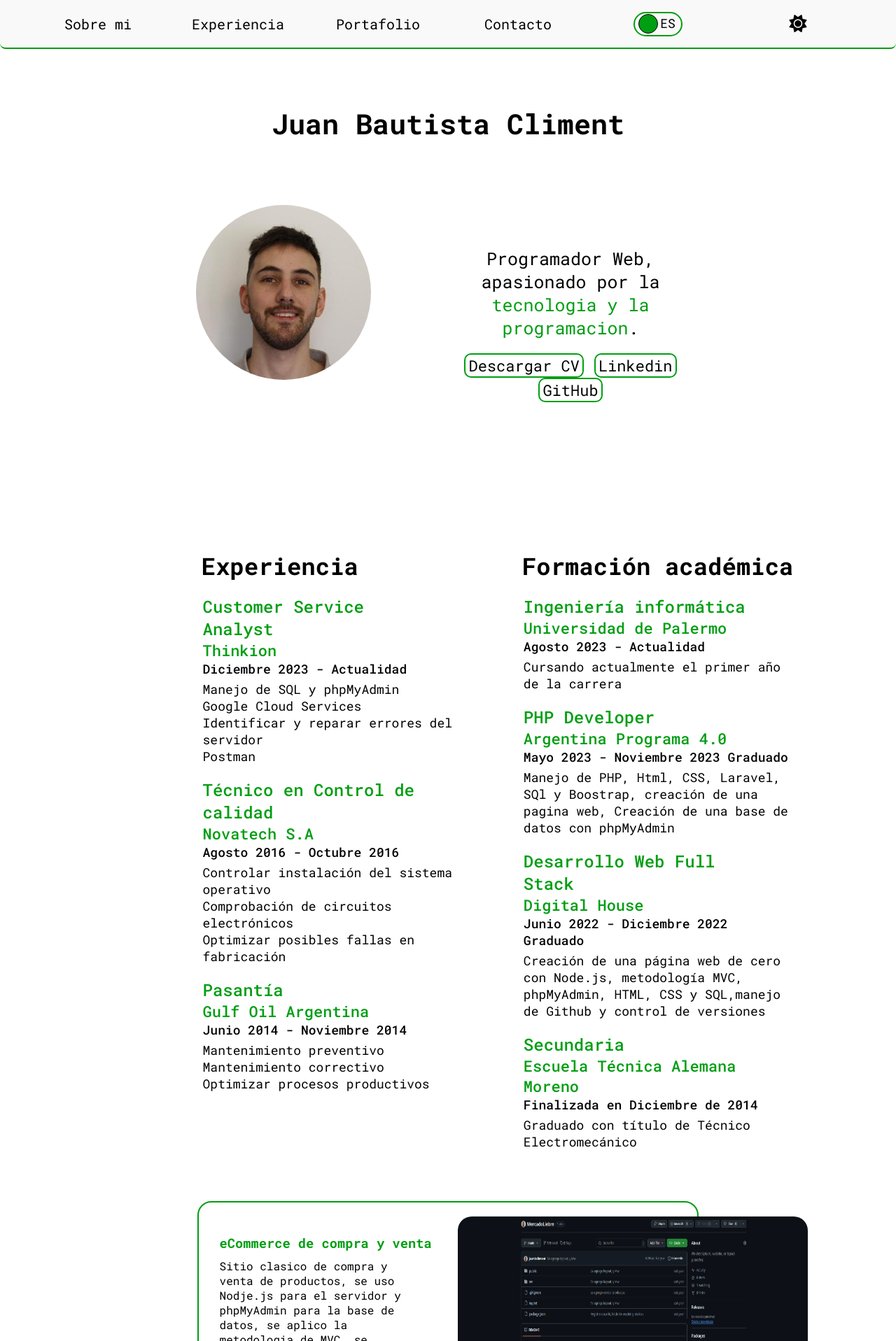
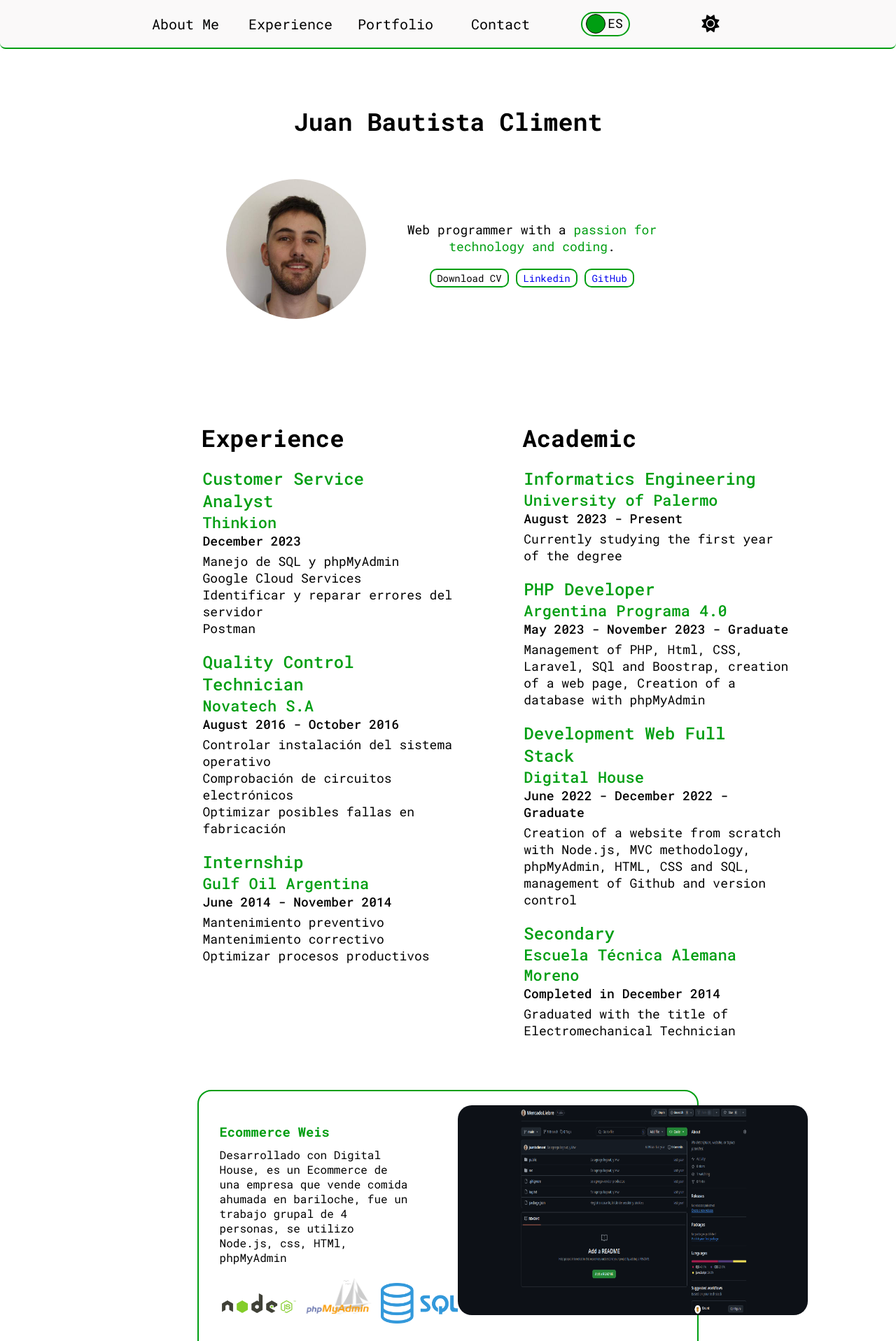
Before and after one commit to juanbcliment/JuanBCliment, a PHP site: page / in a window 1280 px wide. Shown: the top 1917 px of the page at 70% size. Run offline with PHP 8.4, Linux system fonts and the light colour scheme; some libraries are stand-ins or nearby versions.

Commit message:
cv en dos idiomas, idoma por navegador, y comiemzo de responsiv

```diff
--- a/index.html
+++ b/index.html
@@ -4,8 +4,18 @@
 <head>
     <meta charset="UTF-8">
     <meta name="viewport" content="width=device-width, initial-scale=1.0">
-    <link rel="stylesheet" type="text/css" href="/public/css/styles.css">
+  <!--   <link rel="stylesheet" type="text/css" href="/public/css/styles.css">
     <link rel="stylesheet" type="text/css" href="/public/css/styleNavbar.css">
+     -->
+    <link rel="stylesheet" href="/public/css/styles.css">
+    <link rel="stylesheet" href="/public/css/Navbar.css">
+    <link rel="stylesheet" href="/public/css/darkMode.css">
+    <link rel="stylesheet" href="/public/css/presentation.css">
+    <link rel="stylesheet" href="/public/css/experience.css">
+
+
+    <!-- <link rel="stylesheet" href="./pruebagemipremiun.css"> -->
+
     <script src="https://kit.fontawesome.com/4d4e7abfc3.js" crossorigin="anonymous"></script>
     <title>Juan B Climent</title>
 </head>
@@ -15,8 +25,6 @@
     <header>
         <nav class="menu">
             <section class="menu__container">
-
-
                 <ul class="menu__links">
                     <li class="menu__item">
                         <a data-section="navBar" data-value="aboutMe" href="#aboutMe" class="menu__link"></a>
@@ -71,7 +79,7 @@
             </div>
             <div class="introduction">
                 <p class="precentatio-corto" data-section="presentatio" data-value="introduction"></p>
-                <a id="cv-link" href="/public/img/CV-JuanBCliment-DesarrolladorWeb-2024.pdf">
+                <a id="cv-link" href="/public/img/CV-JuanBCliment-DesarrolladorWeb-2024.pdf" target="_blank">
                     <p class="btn-cv" data-section="cv" data-value="description-cv"></p>
                 </a>
                 <a class="boton_git" href="https://www.linkedin.com/in/juanbcliment/">Linkedin</a>
--- a/public/css/styleNavbar.css
+++ b/public/css/Navbar.css
@@ -1,9 +1,10 @@
-header{
+header {
     position: fixed;
     top: 0;
     left: 0;
     width: 100%;
 }
+
 .menu {
     background-color: #FAF9F9;
     height: 70px;
@@ -11,6 +12,7 @@ header{
     border-radius: 0px 0px 8px 8px;
 
 }
+
 .menu__container {
     display: flex;
     align-items: center;
@@ -18,12 +20,14 @@ header{
     margin: 0 auto;
     justify-content: center;
 }
+
 .menu__links {
     height: 100%;
     display: flex;
     align-items: center;
     font-size: 20px;
 }
+
 .menu__item {
 
     list-style: none;
@@ -46,7 +50,7 @@ header{
     background-color: #FAF9F9;
 }
 
-.menu__link:hover{
+.menu__link:hover {
     color: #009E12;
 
 }
@@ -57,7 +61,7 @@ header{
     transition: clip-path .3s;
     clip-path: var(--clip);
     position: absolute;
-   right: 20px;
+    right: 20px;
     bottom: 0;
     width: max-content;
     transform: translateY(100%);
@@ -118,6 +122,7 @@ header{
 .switch_language p:last-child {
     margin-right: 0px;
 }
+
 .switch_language p {
     font-size: 18px;
     margin-top: 2px;
@@ -126,6 +131,7 @@ header{
 
 
 }
+
 .switch_language p.english {
     display: none;
 }
@@ -160,6 +166,7 @@ header{
     left: unset;
 
 }
+
 .border {
     border-radius: 100px;
     width: 25px;
@@ -170,7 +177,7 @@ header{
     padding: 0px 5px;
     color: #000000;
 }
-/* DARK MODE ================================================================= */
+
 .switch_dark {
     display: flex;
     justify-content: center;
@@ -178,47 +185,55 @@ header{
     width: 60px;
     height: 60px;
     border-radius: 50%;
-  font-size: 25px;
+    font-size: 25px;
     cursor: pointer;
 
 }
 
+@media screen and (max-width: 1440px) {
+    .menu__link {
+        width: 150px;
+    }
+
+    .menu__nesting {
+        width: 100px;
+    }
+}
+
+@media screen and (max-width: 1024px) {
+    .menu__link {
+        width: 120px;
+        font-size: 15px;
+    }
+
+    .menu__nesting {
+        width: 100px;
+    }
+
+    .switch_language p {
+        font-size: 15px;
+    }
+
+    .switch_language {
+        width: 60px;
+        height: 30px;
+        padding: 0 5px;
+    }
+
+    .menu_option_language li:last-child::before {
+        height: 20px;
+        width: 20px;
+        margin-top: 2px;
+    }
+
+    .switch_dark {
+        font-size: 22px;
+    }
+}
 
 
-/* DARK MODE ACTIVE */
+@media screen and (max-width: 768px) {}
 
-
-body.active_dark {
-    background-color: #1A202C;
-    color: #e8e6e3;
-}
-body.active_dark footer a {
-
-    color: #e8e6e3;
-}
-
-body.active_dark .menu {
-    background-color: #0B1A37;
-    color: #FFFFFF;
-}
-
-body.active_dark .menu__link{
-    background-color: #0B1A37;
-    color: #FFFFFF;
-}
-body.active_dark .menu__link:hover{
-
-    color: #009E12;
-}
-body.active_dark .border {
-    background-color: #0B1A37;
-    color: #FFFFFF;
-}
-body.active_dark .btn-cv,
-body.active_dark a,
-body.active_dark p {
-    color: #FFFFFF;
-}
 /* media query */
 @media (max-width: 480px) {
     .menu__hamburguer {
--- /dev/null
+++ b/public/css/darkMode.css
@@ -0,0 +1,32 @@
+
+body.active_dark {
+    background-color: #1A202C;
+    color: #e8e6e3;
+}
+body.active_dark footer a {
+
+    color: #e8e6e3;
+}
+
+body.active_dark .menu {
+    background-color: #0B1A37;
+    color: #FFFFFF;
+}
+
+body.active_dark .menu__link{
+    background-color: #0B1A37;
+    color: #FFFFFF;
+}
+body.active_dark .menu__link:hover{
+
+    color: #009E12;
+}
+body.active_dark .border {
+    background-color: #0B1A37;
+    color: #FFFFFF;
+}
+body.active_dark .btn-cv,
+body.active_dark a,
+body.active_dark p {
+    color: #FFFFFF;
+}
--- /dev/null
+++ b/public/css/experience.css
@@ -0,0 +1,127 @@
+/* ===========EXPERIENCIA*/
+.experience {
+    width: 80%;
+    display: flex;
+    margin: 0 auto;
+
+}
+.margin-top{
+   margin-bottom: 5px;
+    font-weight: 500;
+}
+#job,
+#academic {
+    display: flex;
+    width: 50%;
+    margin: 0 auto;
+    align-items: baseline;
+    padding-left: 12%;
+}
+
+#job {
+    display: flex;
+    width: 50%;
+    margin: 0 auto;
+    align-items: baseline;
+    padding-left: 6%;
+}
+
+.experience_ind {
+    display: flex;
+    flex-direction: column;
+}
+
+.experience_ind h2 {
+
+    font-size: 40px;
+    font-weight: 800;
+    padding-left: 8px;
+
+}
+
+.experience_ind h3 {
+    font-size: 28px;
+    padding: 0px 5px 0px 10px;
+    color: #009E12;
+    font-weight: 500;
+    margin-top: 20px;
+
+}
+
+.experience_ind h4 {
+    font-size: 25px;
+    padding: 0px 5px 0px 10px;
+    color: #009E12;
+    font-weight: 430;
+}
+
+.experience_ind p {
+    font-size: 20px;
+    padding: 0px 5px 0px 10px;
+    text-wrap: balance;
+    margin-top: initial;
+}
+
+.formacion{
+  width: 500px;
+}
+
+
+
+
+
+@media screen and (max-width: 1440px) {
+
+    .experience_ind h2 {
+        font-size: 34px;
+        width: 400px;
+    }
+    .experience_ind h3 {
+        font-size: 24px;
+    }
+    .experience_ind h4 {
+        font-size: 22px;
+    }
+    .experience_ind p {
+        font-size: 18px;
+        text-wrap: inherit;
+        width: 400px;
+    }
+    .experience_ind {
+      width: 360px;
+
+    }
+    #academic {
+
+    }
+}
+@media screen and (max-width: 1024px) {
+    .experience_ind h2 {
+        font-size: 30px;
+        width: 300px;
+    }
+    .experience_ind h3 {
+        font-size: 20px;
+    }
+    .experience_ind h4 {
+        font-size: 18px;
+    }
+    .experience_ind p {
+        font-size: 16px;
+        text-wrap: inherit;
+        width: 300px;
+    }
+    .experience_ind {
+      width: 300px;
+
+    }
+    #academic {
+
+    }
+}
+
+
+@media screen and (max-width: 768px) {
+
+
+}
--- /dev/null
+++ b/public/css/presentation.css
@@ -0,0 +1,126 @@
+.title {
+    margin-top: 150px;
+    text-align: center;
+    font-size: 40px;
+}
+
+
+.presentation {
+    margin-top: 20px;
+    text-align: center;
+    display: flex;
+    flex-direction: row;
+    justify-content: center;
+    padding: 20px;
+    margin-bottom: 60px;
+}
+
+
+
+.profile {
+    text-align: center;
+    margin-right: 40px;
+}
+
+.img_profile {
+    margin-top: 20px;
+    width: 250px;
+    height: 250px;
+    border-radius: 50%;
+
+}
+
+.introduction {
+    width: 40%;
+    text-align: center;
+    margin-top: 80px;
+    font-size: 18px;
+}
+
+.boton_git,
+.btn-cv {
+    margin-top: 20px;
+    font-size: 22px;
+    padding: 1px 4px;
+    border: #009E12 solid 2px;
+    text-decoration: none;
+    border-radius: 10px;
+    padding: 2px 8px;
+
+}
+
+
+.btn-cv {
+    display: inline-block;
+}
+
+#cv-link {
+    text-decoration: none;
+    color: #000;
+}
+
+
+@media screen and (max-width: 1440px) {
+
+    .introduction {
+        font-size: 18px;
+    }
+    .boton_git,
+    .btn-cv {
+        font-size: 14px;
+    }
+    .img_profile {
+        width: 200px;
+        height: 200px;
+    }
+    .title {
+        font-size: 35px;
+    }
+}
+@media screen and (max-width: 1024px) {
+    .introduction {
+        font-size: 16px;
+        width: 50%;
+    }
+    .boton_git,
+    .btn-cv {
+        font-size: 12px;
+    }
+    .img_profile {
+        width: 180px;
+        height: 180px;
+    }
+    .title {
+        font-size: 35px;
+    }
+}
+@media screen and (max-width: 768px) {
+    .presentation {
+        flex-direction: column;
+    }
+      .introduction {
+        width: 90%;
+        font-size: 18px;
+    }
+    .boton_git,
+    .btn-cv {
+        font-size: 14px;
+    }
+    .img_profile {
+        width: 150px;
+        height: 150px;
+    }
+    .title {
+        font-size: 32px;
+    }
+}
+@media screen and (max-width: 480px) {
+    .title {
+        font-size: 28px;
+    }
+
+    .introduction {
+        width: 100%;
+    }
+
+}
--- a/public/css/styles.css
+++ b/public/css/styles.css
@@ -29,141 +29,9 @@ main {
 }
 
 /* FOTO Y PRESENTACION */
-.title {
-    margin-top: 150px;
-    text-align: center;
-    font-size: 40px;
-}
-
-
-.presentation {
-    margin-top: 20px;
-    text-align: center;
-    display: flex;
-    flex-direction: row;
-    justify-content: center;
-    padding: 50px;
-    margin-bottom: 100px;
-}
-
-
-.profile {
-    justify-content: top;
-    ;
-    text-align: center;
-}
-
-.img_profile {
-    margin-top: 20px;
-    width: 300px;
-    height: 300px;
-    border-radius: 100%;
-    margin-right: 100px;
-}
-
-.introduction {
-    width: 30%;
-    text-align: center;
-    margin-top: 80px;
-
-    font-size: 25px;
-}
-
-.boton_git {
-    margin-top: 20px;
- font-size: 22px;
-    text-decoration: none;
-    border: #009E12 solid 2px;
-    width: 40px;
-    border-radius: 10px;
-    padding: 1px 4px;
-    color: #000;
-}
-
-.btn-cv {
-    margin-top: 20px;
-    font-size: 22px;
-    display: inline-block;
-    padding: 1px 4px;
-    border: #009E12 solid 2px;
-    text-decoration: none;
-    border-radius: 10px;
-}
-
-#cv-link {
-    text-decoration: none;
-    color: #000;
-}
 
 
 
-/* ===========EXPERIENCIA*/
-.experience {
-    width: 80%;
-    display: flex;
-    margin: 0 auto;
-
-}
-.margin-top{
-   margin-bottom: 5px;
-    font-weight: 500;
-}
-#job,
-#academic {
-    display: flex;
-    width: 50%;
-    margin: 0 auto;
-    align-items: baseline;
-    padding-left: 12%;
-}
-
-#job {
-    display: flex;
-    width: 50%;
-    margin: 0 auto;
-    align-items: baseline;
-    padding-left: 6%;
-}
-
-.experience_ind {
-    display: flex;
-    flex-direction: column;
-}
-
-.experience_ind h2 {
-
-    font-size: 40px;
-    font-weight: 800;
-    padding-left: 8px;
-
-}
-
-.experience_ind h3 {
-    font-size: 28px;
-    padding: 0px 5px 0px 10px;
-    color: #009E12;
-    font-weight: 500;
-    margin-top: 20px;
-
-}
-
-.experience_ind h4 {
-    font-size: 25px;
-    padding: 0px 5px 0px 10px;
-    color: #009E12;
-    font-weight: 430;
-}
-
-.experience_ind p {
-    font-size: 20px;
-    padding: 0px 5px 0px 10px;
-    text-wrap: balance;
-    margin-top: initial;
-}
-
-.formacion{
-  width: 500px;
-}
 
 /* PORTFOLIO */
 .main-portfolio {
@@ -329,45 +197,7 @@ height: 40px;
 
 }
 
-@media (max-width: 2800px) {
-    #academic {
-        width: 800px;
 
-    }
-
-}
-
-@media screen and (max-width: 1440px) {
-    .img_profile {
-        width: 250px;
-        height: 250px;
-    }
-    .introduction{
-        width: 40%;
-    }
-    .experience_ind h2 {
-        font-size: 34px;
-        width: 400px;
-    }
-    .experience_ind h3 {
-        font-size: 24px;
-    }
-    .experience_ind h4 {
-        font-size: 22px;
-    }
-    .experience_ind p {
-        font-size: 18px;
-        text-wrap: inherit;
-        width: 400px;
-    }
-    .experience_ind {
-      width: 360px;
-
-    }
-    #academic {
-
-    }
-}
 
 
 @media screen and (max-width: 1024px) {
--- a/public/js/changeLanguage.js
+++ b/public/js/changeLanguage.js
@@ -1,12 +1,11 @@
 const languageButton = document.querySelector(".switch_language");
 const textsToChange = document.querySelectorAll("[data-section]");
+const cvLink = document.querySelector("#cv-link");
 
 const changeLanguage = async (lang) => {
   try {
 
     const currentScrollPosition = window.scrollY;
-
-
     document.body.style.visibility = "hidden";
 
     const requestJson = await fetch(`/public/languages/${lang}.json`);
@@ -18,33 +17,38 @@ const changeLanguage = async (lang) => {
       textToChange.innerHTML = texts[section][value];
     });
 
+    if (texts.cv && texts.cv["cv-href"]) {
+      cvLink.href = texts.cv["cv-href"];
+  }
 
     window.scrollTo(0, currentScrollPosition);
-
-
     document.body.style.visibility = "visible";
-
-
     localStorage.setItem("selectedLanguage", lang);
   } catch (error) {
     console.error("Error al cargar el archivo de idioma:", error);
-
-
     document.body.style.visibility = "visible";
   }
 };
 
+const getBrowserLanguage = () => {
+  const navLang = navigator.language || navigator.userLanguage;
+  const lang = navLang.split('-')[0].toLowerCase();
+};
+
 document.addEventListener("DOMContentLoaded", () => {
   const savedLanguage = localStorage.getItem("selectedLanguage");
-  const defaultLanguage = "es";
+  const defaultLanguage = "en";
 
   if (savedLanguage) {
     changeLanguage(savedLanguage);
-
     if (savedLanguage === "en") {
       languageButton.classList.add("active");
     }
   } else {
+    const browserLanguage = getBrowserLanguage();
+    if (browserLanguage === "en" || browserLanguage === "es") {
+        defaultLanguage = browserLanguage;
+    }
     changeLanguage(defaultLanguage);
   }
 });
--- a/public/languages/en.json
+++ b/public/languages/en.json
@@ -16,7 +16,7 @@
     },
     "cv": {
         "description-cv": "Download CV",
-        "cv-href": "/public/img/CV-JuanBCliment-Desarroll"
+        "cv-href": "/public/CV/CV-JuanBCliment-Developer_2025.pdf"
 
       },
     "experience": {
--- a/public/languages/es.json
+++ b/public/languages/es.json
@@ -13,7 +13,7 @@
     },
     "cv": {
         "description-cv": "Descargar CV",
-         "cv-href": "/public/img/CV-JuanBCliment-DesarrolladorWeb-2024.pdf"
+         "cv-href": "/public/CV/CV-JuanBCliment-DesarrolladorWeb-2024.pdf"
       },
     "profile": {
         "title": "Sobre mí",
```
